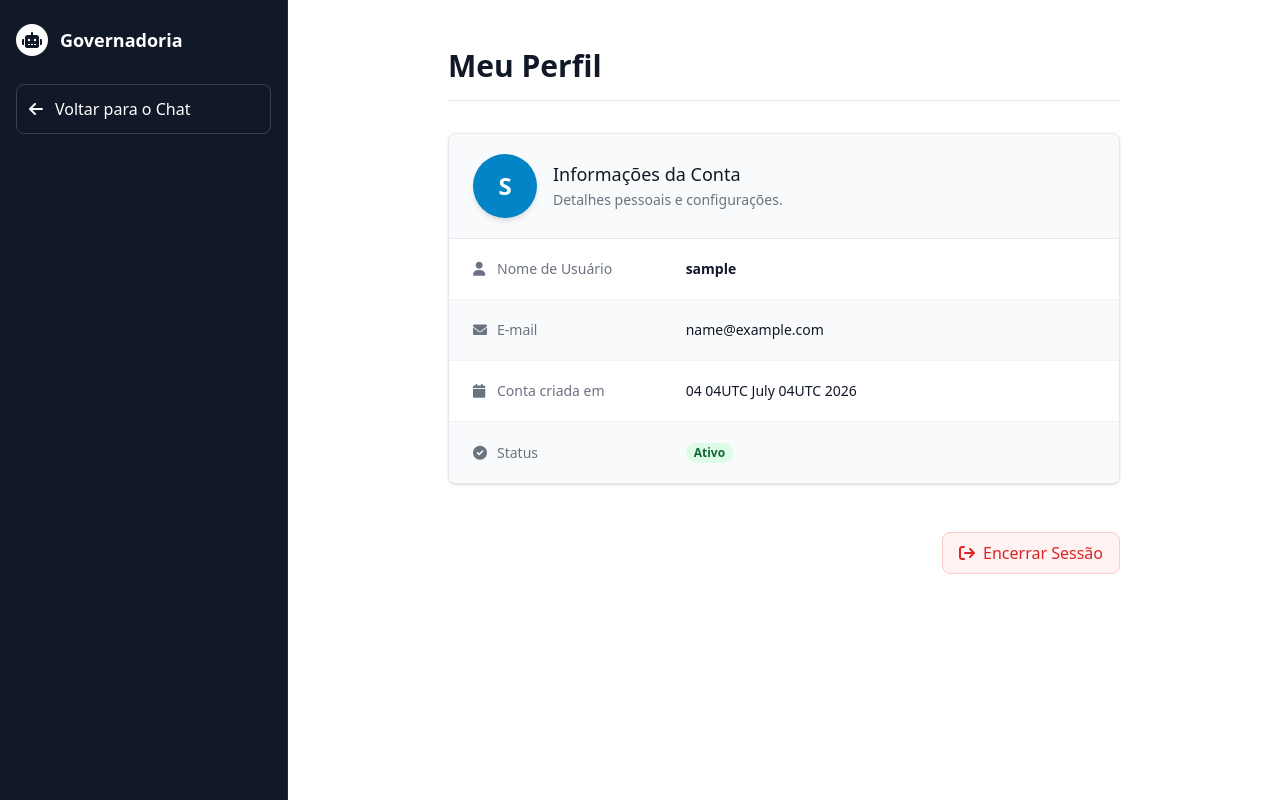
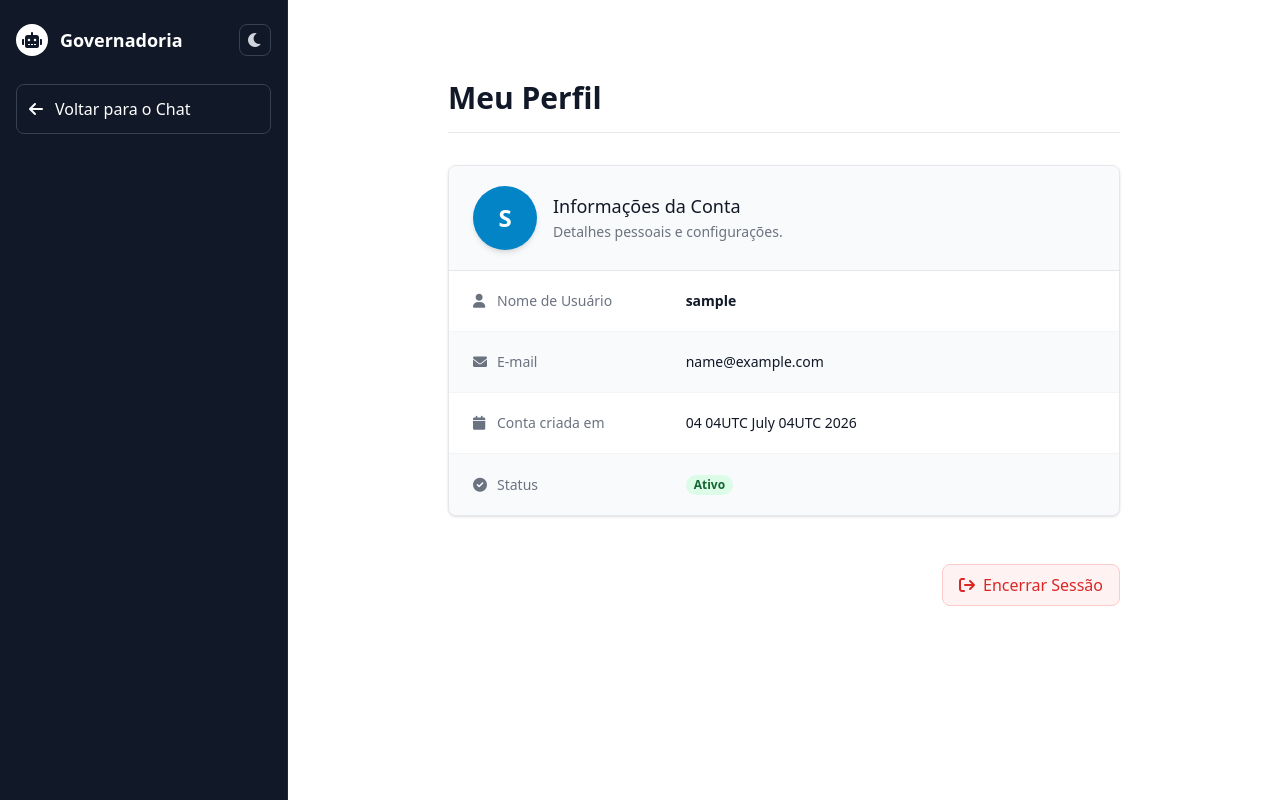
Before and after one commit to G45P4R82/django-ui-chat, a Django app: page /profile/ in a window 1280 px wide. Run offline with Django 4.2, Linux system fonts and the light colour scheme; the visitor is signed in with stand-in values (Sample User, id 1); some libraries are stand-ins or nearby versions.

Commit message:
feat: implement dark mode across all screens with toggle switch

```diff
--- a/templates/base.html
+++ b/templates/base.html
@@ -8,6 +8,7 @@
     <link rel="stylesheet" href="https://cdnjs.cloudflare.com/ajax/libs/font-awesome/6.0.0/css/all.min.css">
     <script>
       tailwind.config = {
+        darkMode: 'class',
         theme: {
           extend: {
             colors: {
@@ -23,10 +24,31 @@
         }
       }
     </script>
+    <!-- Script para carregar o tema antes de renderizar (evita flash branco) -->
+    <script>
+      if (localStorage.getItem('color-theme') === 'dark' || (!('color-theme' in localStorage) && window.matchMedia('(prefers-color-scheme: dark)').matches)) {
+          document.documentElement.classList.add('dark');
+      } else {
+          document.documentElement.classList.remove('dark')
+      }
+    </script>
     {% block styles %}{% endblock %}
   </head>
-  <body class="bg-gray-50 h-screen flex flex-col font-sans text-gray-800">
+  <body class="bg-gray-50 dark:bg-gray-900 h-screen flex flex-col font-sans text-gray-800 dark:text-gray-200 transition-colors duration-200">
     {% block content %}{% endblock %}
+
+    <!-- Script global para função de alternância -->
+    <script>
+      function toggleDarkMode() {
+          if (document.documentElement.classList.contains('dark')) {
+              document.documentElement.classList.remove('dark');
+              localStorage.setItem('color-theme', 'light');
+          } else {
+              document.documentElement.classList.add('dark');
+              localStorage.setItem('color-theme', 'dark');
+          }
+      }
+    </script>
     {% block scripts %}{% endblock %}
   </body>
 </html>
--- a/templates/profile.html
+++ b/templates/profile.html
@@ -3,15 +3,21 @@
 {% block title %}Perfil - Governadoria{% endblock %}
 
 {% block content %}
-<div class="flex h-screen bg-gray-50">
+<div class="flex h-screen bg-gray-50 dark:bg-gray-900 transition-colors">
 
   <!-- Sidebar Lateral (Simplificada para a tela de Perfil) -->
   <aside class="w-72 bg-gray-900 text-gray-300 flex-col transition-all duration-300 hidden md:flex border-r border-gray-800">
-    <div class="p-4 flex items-center gap-3 mt-2">
-      <div class="w-8 h-8 rounded-full bg-white text-gray-900 flex items-center justify-center font-bold">
-        <i class="fa-solid fa-robot"></i>
+    <div class="p-4 flex items-center justify-between mt-2">
+      <div class="flex items-center gap-3">
+        <div class="w-8 h-8 rounded-full bg-white text-gray-900 flex items-center justify-center font-bold">
+          <i class="fa-solid fa-robot"></i>
+        </div>
+        <span class="font-bold text-white text-lg">Governadoria</span>
       </div>
-      <span class="font-bold text-white text-lg">Governadoria</span>
+      <button onclick="toggleDarkMode()" title="Alternar Tema Escuro" class="w-8 h-8 flex items-center justify-center border border-gray-700 hover:bg-gray-800 text-gray-300 rounded-lg transition-colors">
+        <i class="fa-solid fa-moon dark:hidden"></i>
+        <i class="fa-solid fa-sun hidden dark:block text-yellow-400"></i>
+      </button>
     </div>
 
     <div class="px-4 py-3">
@@ -23,69 +29,75 @@
   </aside>
 
   <!-- Content -->
-  <main class="flex-1 flex justify-center py-12 px-4 sm:px-6 lg:px-8 bg-white overflow-y-auto">
+  <main class="flex-1 flex justify-center py-12 px-4 sm:px-6 lg:px-8 bg-white dark:bg-gray-800 overflow-y-auto transition-colors">
 
-    <div class="max-w-2xl w-full space-y-8">
+    <div class="max-w-2xl w-full space-y-8 relative">
+      <!-- Botão toggle mobile -->
+      <button onclick="toggleDarkMode()" class="md:hidden absolute right-0 top-0 w-10 h-10 flex items-center justify-center border border-gray-200 dark:border-gray-700 text-gray-500 dark:text-gray-300 rounded-lg transition-colors">
+        <i class="fa-solid fa-moon dark:hidden"></i>
+        <i class="fa-solid fa-sun hidden dark:block text-yellow-400"></i>
+      </button>
+
       <div>
-        <div class="flex items-center gap-4 mb-8 border-b pb-4">
-          <a href="{% url 'chatbot' %}" class="md:hidden text-gray-400 hover:text-gray-600">
+        <div class="flex items-center gap-4 mb-8 border-b dark:border-gray-700 pb-4">
+          <a href="{% url 'chatbot' %}" class="md:hidden text-gray-400 dark:text-gray-500 hover:text-gray-600 dark:hover:text-gray-300">
             <i class="fa-solid fa-arrow-left text-xl"></i>
           </a>
-          <h2 class="text-3xl font-extrabold text-gray-900">Meu Perfil</h2>
+          <h2 class="text-3xl font-extrabold text-gray-900 dark:text-gray-100">Meu Perfil</h2>
         </div>
       </div>
 
-      <div class="bg-white shadow overflow-hidden sm:rounded-lg border border-gray-200">
-        <div class="px-4 py-5 sm:px-6 flex items-center gap-4 bg-gray-50">
+      <div class="bg-white dark:bg-gray-900 shadow overflow-hidden sm:rounded-lg border border-gray-200 dark:border-gray-700 transition-colors">
+        <div class="px-4 py-5 sm:px-6 flex items-center gap-4 bg-gray-50 dark:bg-gray-800">
           <div class="w-16 h-16 rounded-full bg-brand-600 text-white flex items-center justify-center text-2xl font-bold shadow-md">
             {{ user.username|make_list|first|upper }}
           </div>
           <div>
-            <h3 class="text-lg leading-6 font-medium text-gray-900">
+            <h3 class="text-lg leading-6 font-medium text-gray-900 dark:text-gray-100">
               Informações da Conta
             </h3>
-            <p class="mt-1 max-w-2xl text-sm text-gray-500">
+            <p class="mt-1 max-w-2xl text-sm text-gray-500 dark:text-gray-400">
               Detalhes pessoais e configurações.
             </p>
           </div>
         </div>
-        <div class="border-t border-gray-200">
+        <div class="border-t border-gray-200 dark:border-gray-700">
           <dl>
-            <div class="bg-white px-4 py-5 sm:grid sm:grid-cols-3 sm:gap-4 sm:px-6">
-              <dt class="text-sm font-medium text-gray-500 flex items-center gap-2">
+            <div class="bg-white dark:bg-gray-900 px-4 py-5 sm:grid sm:grid-cols-3 sm:gap-4 sm:px-6">
+              <dt class="text-sm font-medium text-gray-500 dark:text-gray-400 flex items-center gap-2">
                 <i class="fa-solid fa-user w-4"></i> Nome de Usuário
               </dt>
-              <dd class="mt-1 text-sm text-gray-900 sm:mt-0 sm:col-span-2 font-semibold">
+              <dd class="mt-1 text-sm text-gray-900 dark:text-gray-100 sm:mt-0 sm:col-span-2 font-semibold">
                 {{ user.username }}
               </dd>
             </div>
-            <div class="bg-gray-50 px-4 py-5 sm:grid sm:grid-cols-3 sm:gap-4 sm:px-6 border-t border-gray-100">
-              <dt class="text-sm font-medium text-gray-500 flex items-center gap-2">
+            <div class="bg-gray-50 dark:bg-gray-800/50 px-4 py-5 sm:grid sm:grid-cols-3 sm:gap-4 sm:px-6 border-t border-gray-100 dark:border-gray-800">
+              <dt class="text-sm font-medium text-gray-500 dark:text-gray-400 flex items-center gap-2">
                 <i class="fa-solid fa-envelope w-4"></i> E-mail
               </dt>
-              <dd class="mt-1 text-sm text-gray-900 sm:mt-0 sm:col-span-2">
+              <dd class="mt-1 text-sm text-gray-900 dark:text-gray-100 sm:mt-0 sm:col-span-2">
                 {% if user.email %}{{ user.email }}{% else %}Não cadastrado{% endif %}
               </dd>
             </div>
-            <div class="bg-white px-4 py-5 sm:grid sm:grid-cols-3 sm:gap-4 sm:px-6 border-t border-gray-100">
-              <dt class="text-sm font-medium text-gray-500 flex items-center gap-2">
+            <div class="bg-white dark:bg-gray-900 px-4 py-5 sm:grid sm:grid-cols-3 sm:gap-4 sm:px-6 border-t border-gray-100 dark:border-gray-800">
+              <dt class="text-sm font-medium text-gray-500 dark:text-gray-400 flex items-center gap-2">
                 <i class="fa-solid fa-calendar w-4"></i> Conta criada em
               </dt>
-              <dd class="mt-1 text-sm text-gray-900 sm:mt-0 sm:col-span-2">
+              <dd class="mt-1 text-sm text-gray-900 dark:text-gray-100 sm:mt-0 sm:col-span-2">
                 {{ user.date_joined|date:"d de F de Y" }}
               </dd>
             </div>
-            <div class="bg-gray-50 px-4 py-5 sm:grid sm:grid-cols-3 sm:gap-4 sm:px-6 border-t border-gray-100">
-              <dt class="text-sm font-medium text-gray-500 flex items-center gap-2">
+            <div class="bg-gray-50 dark:bg-gray-800/50 px-4 py-5 sm:grid sm:grid-cols-3 sm:gap-4 sm:px-6 border-t border-gray-100 dark:border-gray-800">
+              <dt class="text-sm font-medium text-gray-500 dark:text-gray-400 flex items-center gap-2">
                 <i class="fa-solid fa-check-circle w-4"></i> Status
               </dt>
-              <dd class="mt-1 text-sm text-gray-900 sm:mt-0 sm:col-span-2">
+              <dd class="mt-1 text-sm text-gray-900 dark:text-gray-100 sm:mt-0 sm:col-span-2">
                 {% if user.is_active %}
-                  <span class="px-2 inline-flex text-xs leading-5 font-semibold rounded-full bg-green-100 text-green-800">
+                  <span class="px-2 inline-flex text-xs leading-5 font-semibold rounded-full bg-green-100 text-green-800 dark:bg-green-900 dark:text-green-200">
                     Ativo
                   </span>
                 {% else %}
-                  <span class="px-2 inline-flex text-xs leading-5 font-semibold rounded-full bg-red-100 text-red-800">
+                  <span class="px-2 inline-flex text-xs leading-5 font-semibold rounded-full bg-red-100 text-red-800 dark:bg-red-900 dark:text-red-200">
                     Inativo
                   </span>
                 {% endif %}
@@ -96,7 +108,7 @@
       </div>
 
       <div class="flex justify-end pt-4">
-        <a href="{% url 'logout' %}" class="bg-red-50 hover:bg-red-100 text-red-600 font-medium py-2 px-4 border border-red-200 rounded-lg transition-colors flex items-center gap-2">
+        <a href="{% url 'logout' %}" class="bg-red-50 dark:bg-red-900/30 hover:bg-red-100 dark:hover:bg-red-900/50 text-red-600 dark:text-red-400 font-medium py-2 px-4 border border-red-200 dark:border-red-800 rounded-lg transition-colors flex items-center gap-2">
           <i class="fa-solid fa-arrow-right-from-bracket"></i> Encerrar Sessão
         </a>
       </div>
```
Also changed, not shown: templates/chatbot.html (+33 -29 lines), templates/login.html (+15 -7 lines), templates/register.html (+22 -14 lines).
